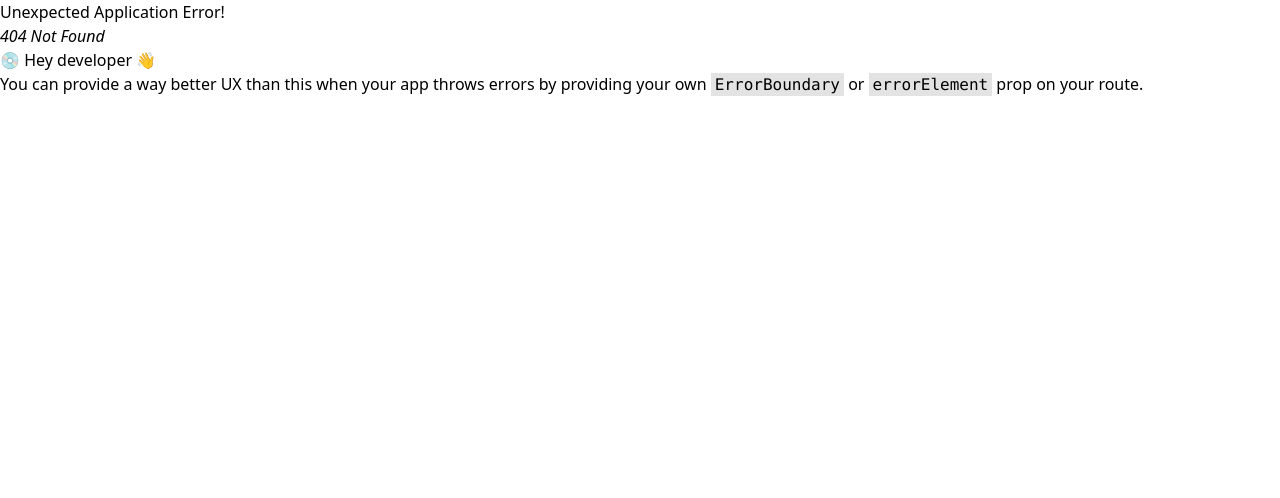
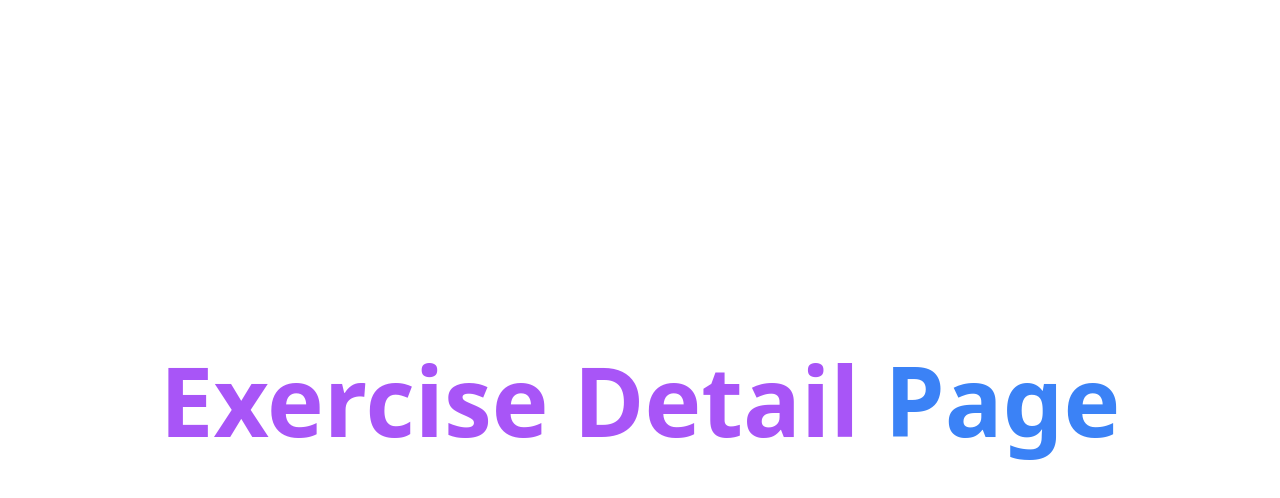
Before and after one commit to ZiyadHammad/Pumpfolio, a React (Vite) app: page /exercises/1 in a window 1280 px wide. Before the commit this address had no page. Shown: the top 498 px of the page. Built offline with nearby package versions, Linux system fonts and the light colour scheme.

Commit message:
Set up routing for pages

```diff
--- a/src/pages/ExerciseDetail.jsx
+++ b/src/pages/ExerciseDetail.jsx
@@ -2,7 +2,9 @@ import React from 'react'
 
 const ExerciseDetail = () => {
   return (
-    <div>ExerciseDetail</div>
+    <div className='flex h-[100vh] items-center justify-center'>
+    <h1 className="text-8xl text-purple-500 font-bold" >Exercise Detail <span className="text-blue-500" >Page</span></h1>
+  </div>
   )
 }
 
--- a/src/pages/Home.jsx
+++ b/src/pages/Home.jsx
@@ -1,6 +1,8 @@
 const Home = () => {
   return (
-    <div className='font-bold text-2xl text-violet-600'>Home</div>
+    <div className='flex h-[100vh] items-center justify-center'>
+      <h1 className="text-8xl text-purple-500 font-bold" >Home <span className="text-blue-500" >Page</span></h1>
+    </div>
   )
 }
 
```
Also changed, not shown: src/main.jsx (+16 -11 lines), 1 other file (tests, documents, lock files or other folders).
